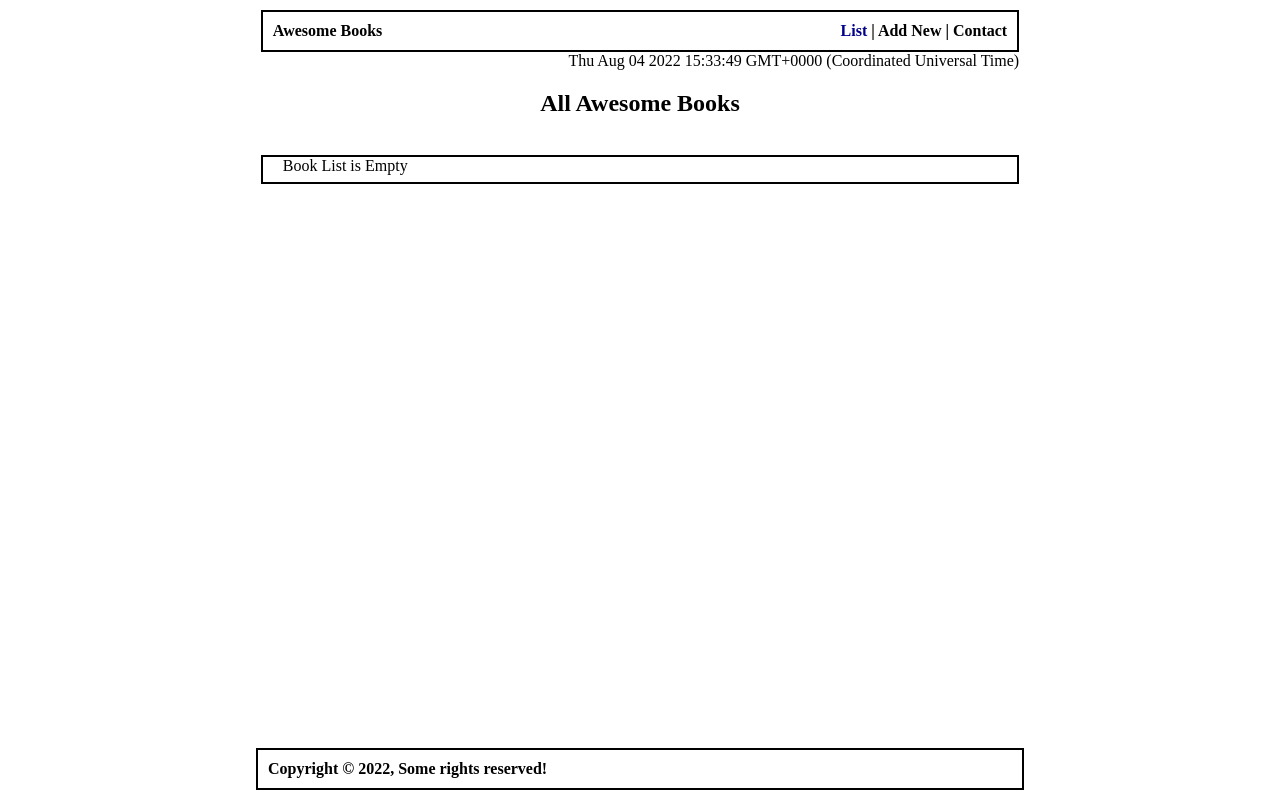
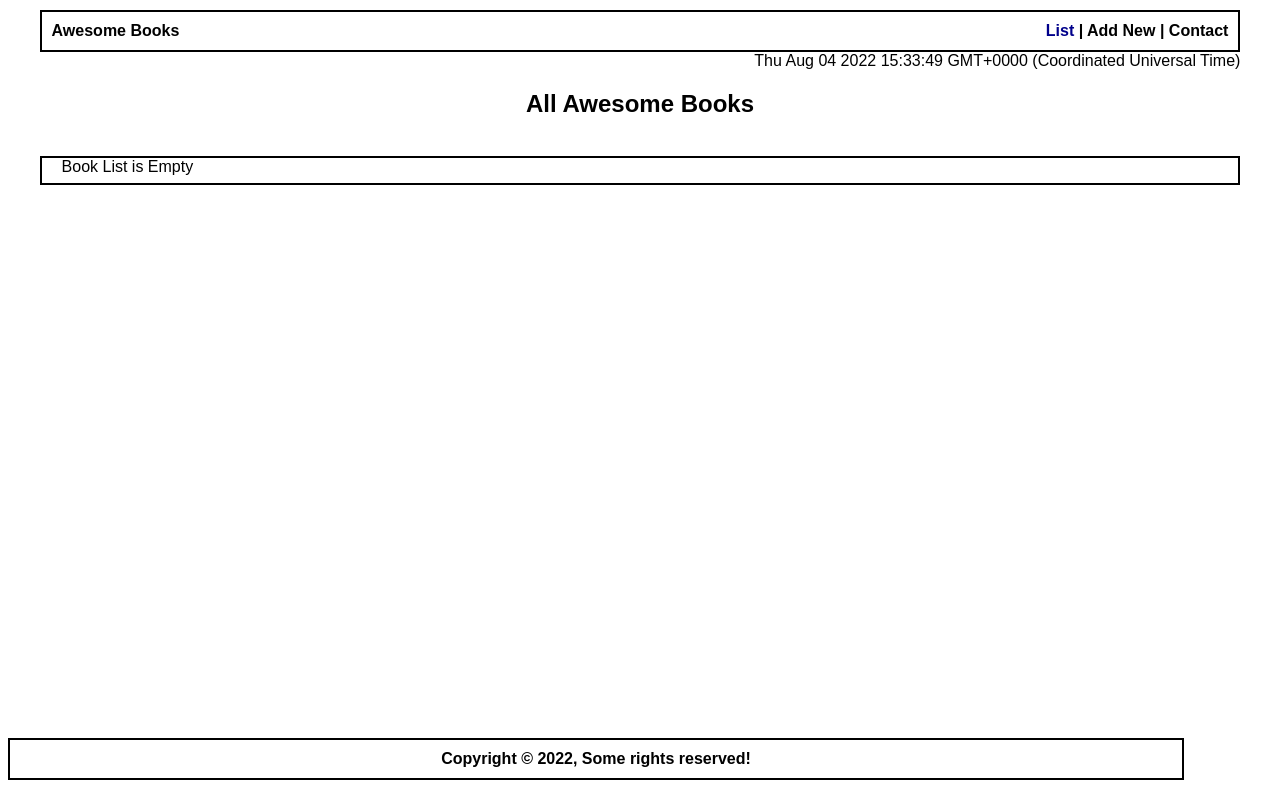
Before and after one commit to DebbyMiressa/AwesomeBooks, a website with bundled scripts: page index.html in a window 1280 px wide. Built offline with nearby package versions, Linux system fonts and the light colour scheme.

Commit message:
add footer display, fix page changes

```diff
--- a/index.html
+++ b/index.html
@@ -35,10 +35,10 @@
             <li>Our address: Bole, Addis Ababa, Ethiopia</li>
           </ul>
         </section>
-        <footer>
-          <span>Copyright &copy; 2022, Some rights reserved!</span>
-        </footer>
     </div>
+    <footer>
+        <span>Copyright &copy; 2022, Some rights reserved!</span>
+    </footer>
 
     <script type="module" src="./js/displayBook.js"></script>
     <script src="./js/navPages.js"></script>
--- a/styles/style.css
+++ b/styles/style.css
@@ -5,10 +5,11 @@ html {
 
 body {
   font-size: 1.6rem;
+  font-family: Arial, Helvetica, sans-serif;
 }
 
 .container {
-  width: 60%;
+  width: 95%;
   margin: 1rem auto;
   text-align: center;
 }
@@ -96,12 +97,14 @@ a {
 footer {
   position: absolute;
   bottom: 10px;
-  right: 20%;
-  left: 20%;
+  /* right: 20%;
+  left: 20%; */
   border: 2px solid black;
   padding: 10px;
   font-weight: bold;
-  text-align: left;
+  text-align: center;
+  width: 90%;
+  margin: 1rem auto;
 }
 
 .contact-items {
```
